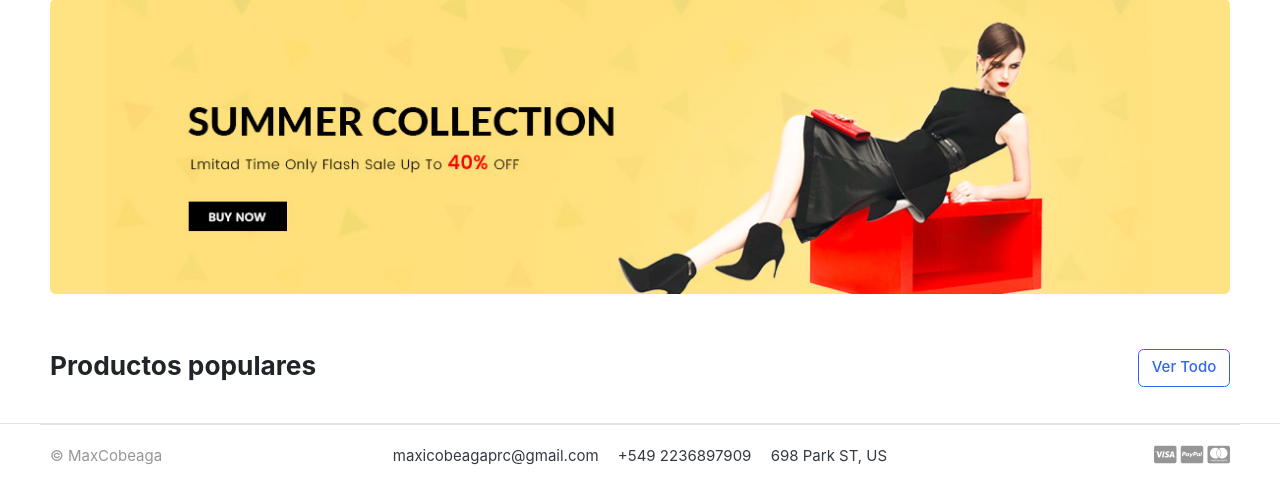
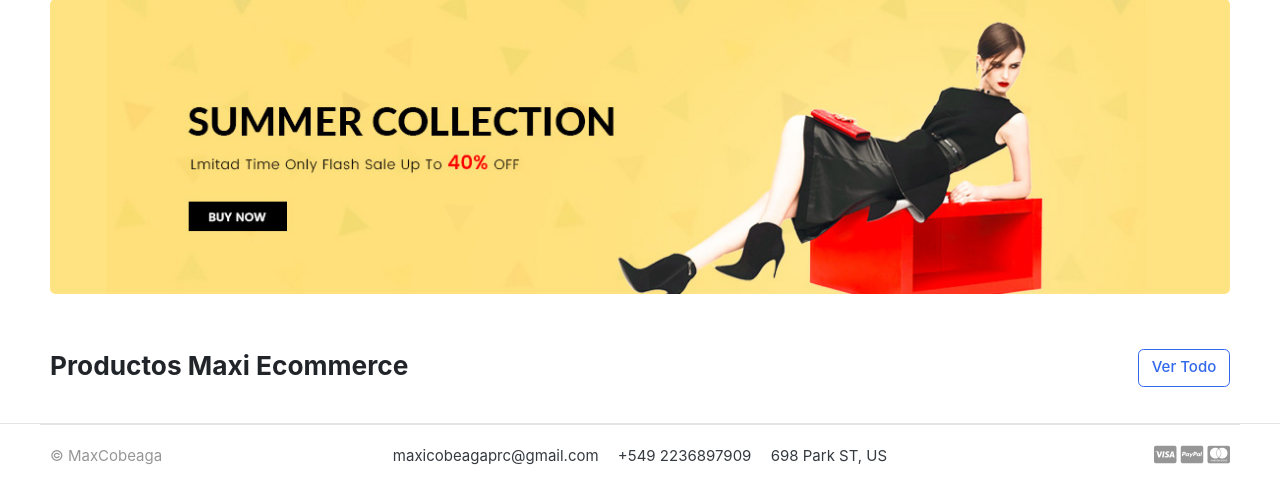
Before and after one commit to maximo-cobeaga/ecommerce-django, a Django app: page / in a window 1280 px wide. Shown: the part 139-643 px from the top of the page. Run offline with Django 4.2, Linux system fonts and the light colour scheme; data that the repository does not hold is empty; some web fonts are replaced.

Commit message:
Segundo commit

```diff
--- a/templates/home.html
+++ b/templates/home.html
@@ -24,7 +24,7 @@
 
 <header class="section-heading">
 	<a href="{% url 'store' %}" class="btn btn-outline-primary float-right">Ver Todo</a>
-	<h3 class="section-title">Productos populares</h3>
+	<h3 class="section-title">Productos Maxi Ecommerce</h3>
 </header><!-- sect-heading -->
 
 
```
